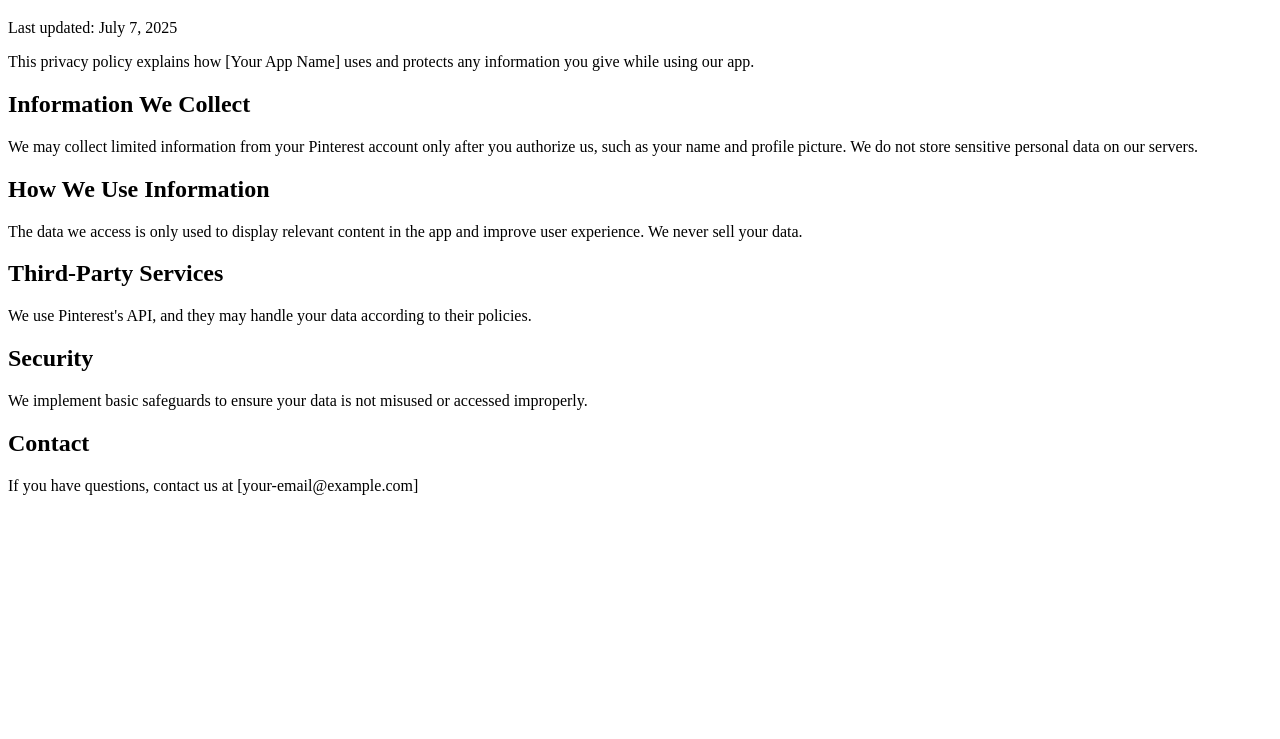
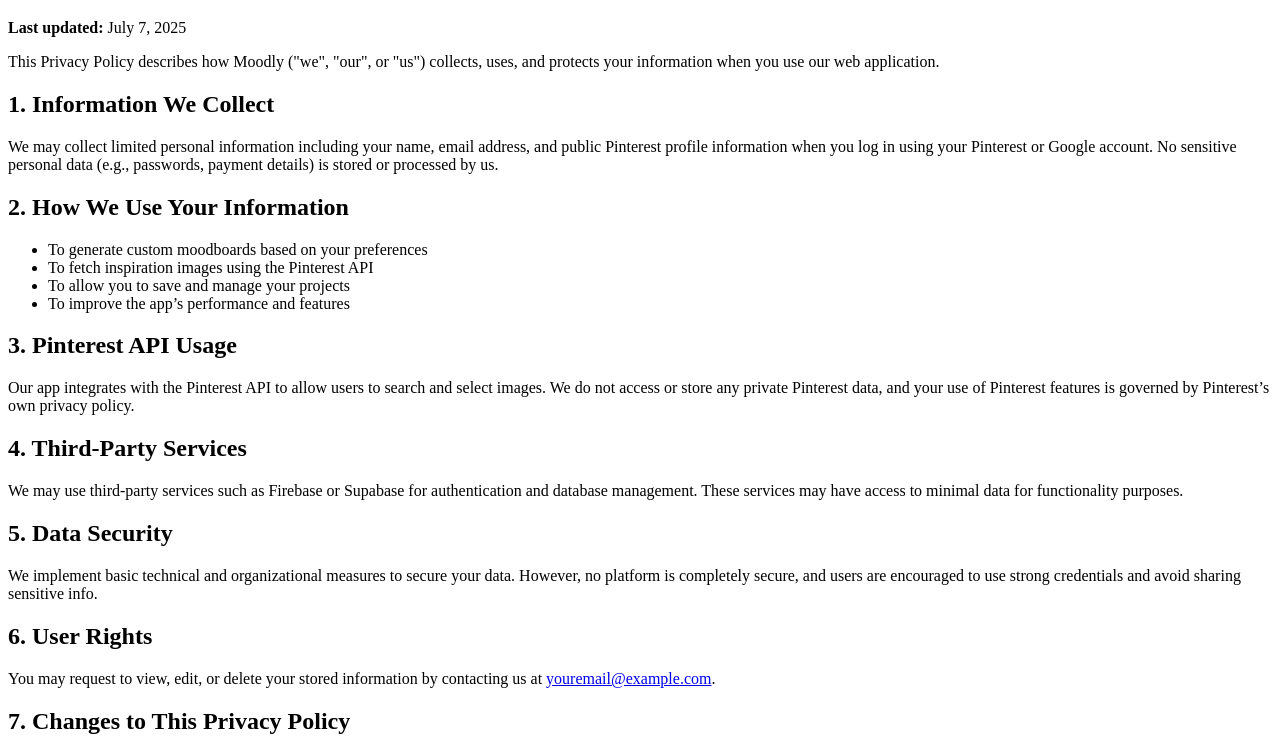
Before and after one commit to moodlyapp92/privacy-policy, a plain HTML site: page privacy-policy.html in a window 1280 px wide. Shown: the part 61-800 px from the top of the page. Drawn offline with Linux system fonts and the light colour scheme.

Commit message:
Update privacy-policy.html

```diff
--- a/privacy-policy.html
+++ b/privacy-policy.html
@@ -2,21 +2,58 @@
 <html lang="en">
 <head>
   <meta charset="UTF-8">
-  <title>Privacy Policy</title>
+  <title>Privacy Policy – Moodly</title>
 </head>
 <body>
   <h1>Privacy Policy</h1>
-  <p>Last updated: July 7, 2025</p>
-  <p>This privacy policy explains how [Your App Name] uses and protects any information you give while using our app.</p>
-  <h2>Information We Collect</h2>
-  <p>We may collect limited information from your Pinterest account only after you authorize us, such as your name and profile picture. We do not store sensitive personal data on our servers.</p>
-  <h2>How We Use Information</h2>
-  <p>The data we access is only used to display relevant content in the app and improve user experience. We never sell your data.</p>
-  <h2>Third-Party Services</h2>
-  <p>We use Pinterest's API, and they may handle your data according to their policies.</p>
-  <h2>Security</h2>
-  <p>We implement basic safeguards to ensure your data is not misused or accessed improperly.</p>
-  <h2>Contact</h2>
-  <p>If you have questions, contact us at [your-email@example.com]</p>
+  <p><strong>Last updated:</strong> July 7, 2025</p>
+
+  <p>
+    This Privacy Policy describes how Moodly ("we", "our", or "us") collects, uses, and protects your information when you use our web application.
+  </p>
+
+  <h2>1. Information We Collect</h2>
+  <p>
+    We may collect limited personal information including your name, email address, and public Pinterest profile information when you log in using your Pinterest or Google account. No sensitive personal data (e.g., passwords, payment details) is stored or processed by us.
+  </p>
+
+  <h2>2. How We Use Your Information</h2>
+  <ul>
+    <li>To generate custom moodboards based on your preferences</li>
+    <li>To fetch inspiration images using the Pinterest API</li>
+    <li>To allow you to save and manage your projects</li>
+    <li>To improve the app’s performance and features</li>
+  </ul>
+
+  <h2>3. Pinterest API Usage</h2>
+  <p>
+    Our app integrates with the Pinterest API to allow users to search and select images. We do not access or store any private Pinterest data, and your use of Pinterest features is governed by Pinterest’s own privacy policy.
+  </p>
+
+  <h2>4. Third-Party Services</h2>
+  <p>
+    We may use third-party services such as Firebase or Supabase for authentication and database management. These services may have access to minimal data for functionality purposes.
+  </p>
+
+  <h2>5. Data Security</h2>
+  <p>
+    We implement basic technical and organizational measures to secure your data. However, no platform is completely secure, and users are encouraged to use strong credentials and avoid sharing sensitive info.
+  </p>
+
+  <h2>6. User Rights</h2>
+  <p>
+    You may request to view, edit, or delete your stored information by contacting us at <a href="mailto:youremail@example.com">youremail@example.com</a>.
+  </p>
+
+  <h2>7. Changes to This Privacy Policy</h2>
+  <p>
+    We may update this Privacy Policy from time to time. Updates will be posted on this page with a revised “Last Updated” date.
+  </p>
+
+  <h2>8. Contact Us</h2>
+  <p>
+    If you have any questions or concerns about this Privacy Policy, contact us at:
+    <br>Email: <a href="mailto:moodlyapp92@gmail.com">youremail@example.com</a>
+  </p>
 </body>
 </html>
```
